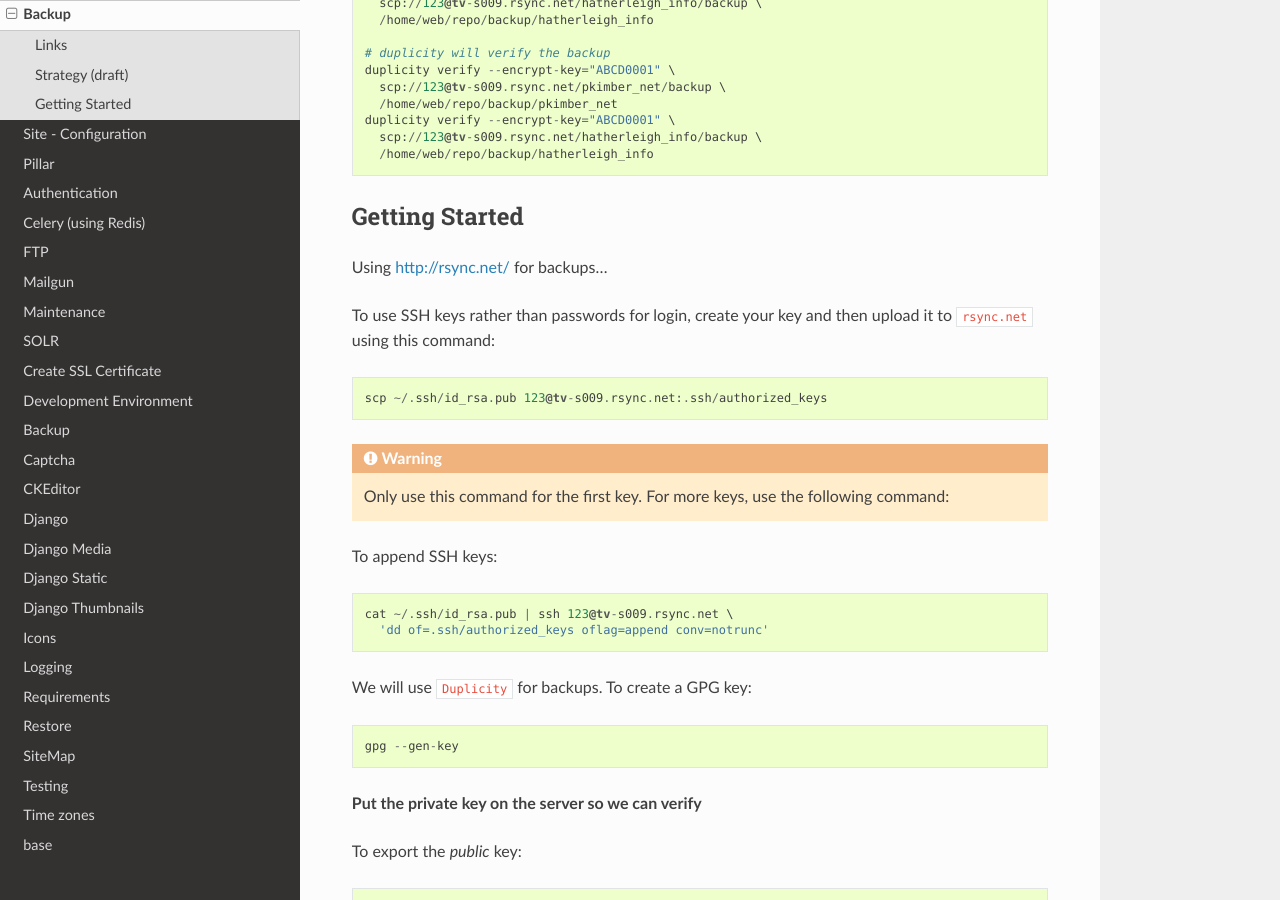
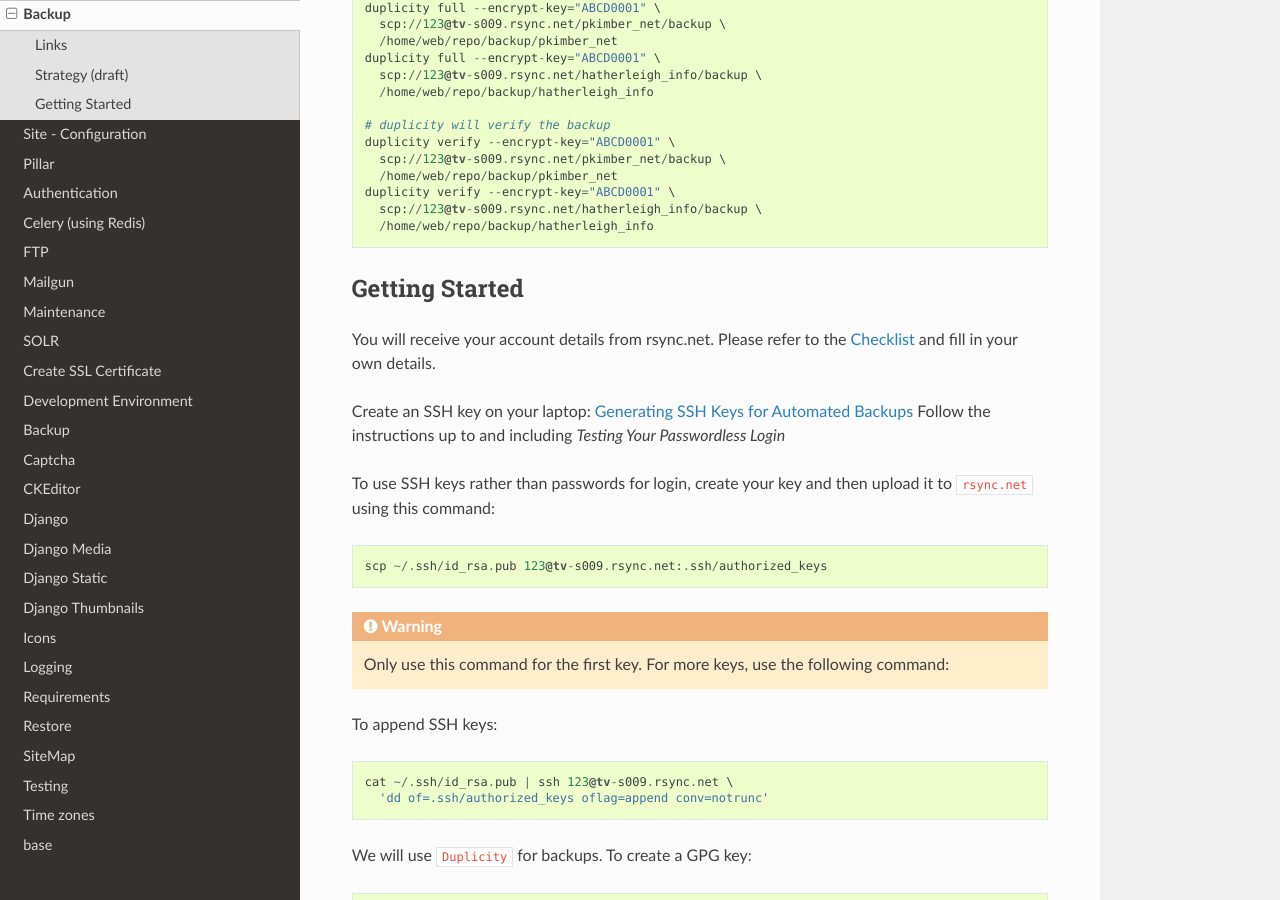
Before and after one commit to pkimber/old-docs-migrated-to-gitlab, a Sphinx documentation site: the page built from source/backup.rst, in a window 1280 px wide and 900 px high, scrolled down 1000 px. Built offline with Sphinx 7.4.7 and the Read the Docs theme 2.0.0, drawn with Linux system fonts in a browser that asks for light colours; some of the changed text lies outside the part shown.

Commit message:
wip - rsync.net

```diff
--- a/source/backup.rst
+++ b/source/backup.rst
@@ -1,5 +1,9 @@
 Backup
 ******
+
+We are Using http://rsync.net/ for backups.  The process below can easily be
+adapted for use with any linux based storage system because we use Duplicity,
+ssh keys and gpg for encryption.
 
 Links
 =====
@@ -55,7 +59,15 @@ For database backups::
 Getting Started
 ===============
 
-Using http://rsync.net/ for backups...
+You will receive your account details from rsync.net.  Please refer to the
+:doc:`checklist` and fill in your own details.
+
+Create an SSH key on your laptop: `Generating SSH Keys for Automated Backups`_
+Follow the instructions up to and including *Testing Your Passwordless Login*
+
+.. Stopping here until next week
+
+
 
 To use SSH keys rather than passwords for login, create your key and then
 upload it to ``rsync.net`` using this command::
@@ -99,3 +111,6 @@ To export the *public* key::
 .. _`How To Use Duplicity with GPG to Securely Automate Backups on Ubuntu`: https://www.digitalocean.com/community/tutorials/how-to-use-duplicity-with-gpg-to-securely-automate-backups-on-ubuntu
 .. _`How-To: Import/Export GPG Key Pair`: http://www.debuntu.org/how-to-importexport-gpg-key-pair/
 .. _`Setting up Duplicity with GnuPG`: http://codegouge.blogspot.co.uk/2012/01/setting-up-duplicity-with-gnupg.html
+
+
+.. _`Generating SSH Keys for Automated Backups`: http://www.rsync.net/resources/howto/ssh_keys.html
```
Also changed, not shown: source/checklist.rst (+8 -0 lines).
